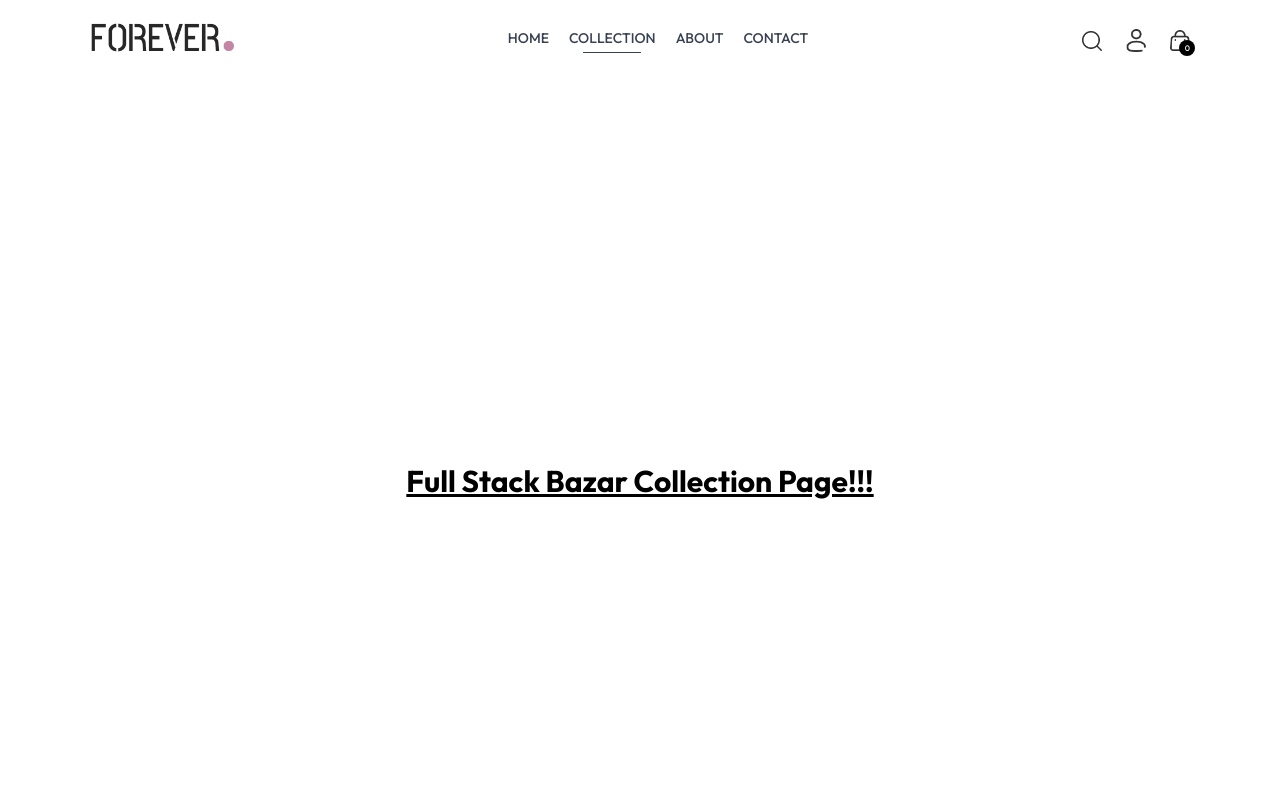
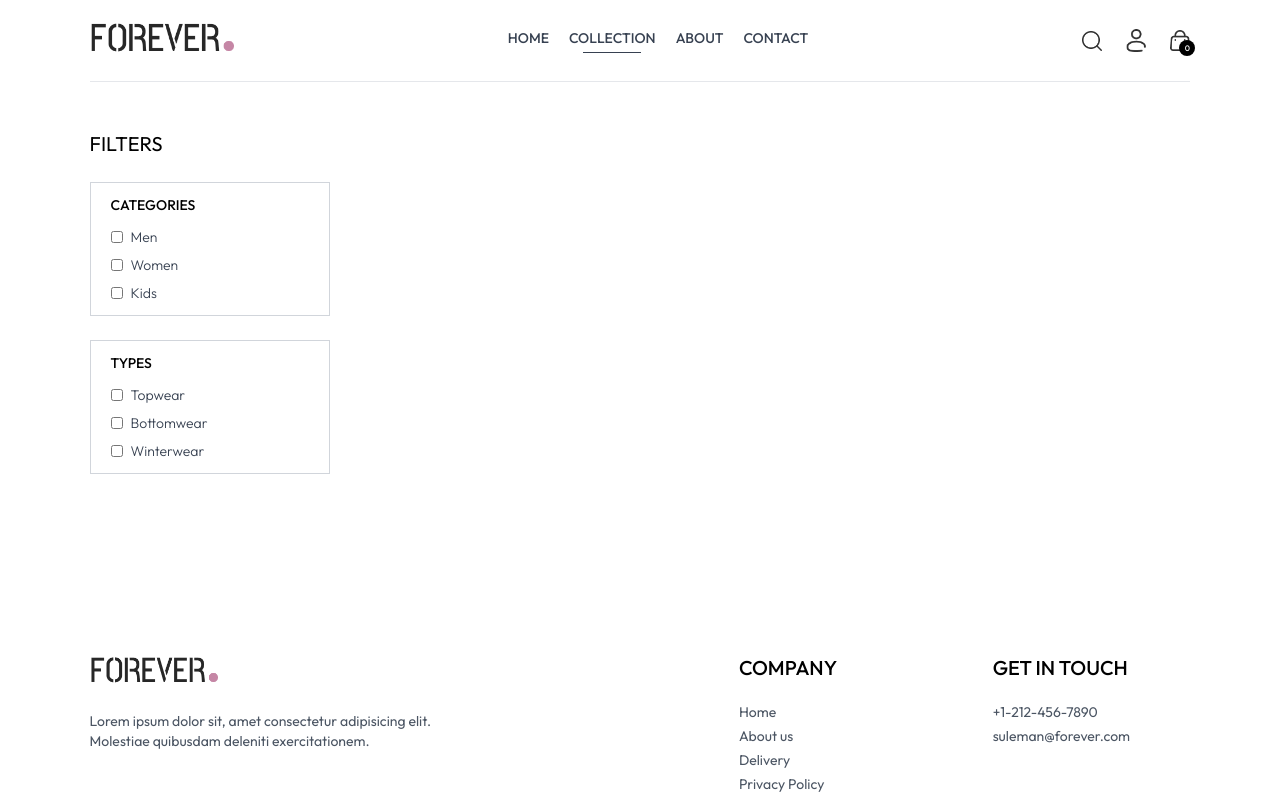
Before and after one commit to suleman37/Forever, a React (Create React App) app: page /collection in a window 1280 px wide. Shown: the top 800 px of the page. Built offline with nearby package versions, Linux system fonts and the light colour scheme.

Commit message:
Add Collection Filter Collection

```diff
--- a/src/Pages/Collection.jsx
+++ b/src/Pages/Collection.jsx
@@ -1,13 +1,62 @@
-import React from 'react'
+import React, { useContext, useState } from "react";
+import { ShopContext } from "../context/ShopContext";
 
 const Collection = () => {
+  const context = useContext(ShopContext);
+  const products = context ? context.products : [];
+  const [ShowFilter, setShowFilter] = useState(false);
+
   return (
-    <div>
-       <div className="flex items-center justify-center h-[100vh]">
-         <h1 className="text-3xl font-bold underline text-center">Full Stack Bazar Collection Page!!!</h1>
-       </div>
-    </div>
-  )
-}
+    <>
+      <div className="flex flex-col sm:flex-row gap-1 sm:gap-10 pt-10 border-t">
+        <div className="min-w-60">
+          <p className="my-2 text-xl filter items-center cursor-pointer gap-2">
+            FILTERS
+          </p>
+          <div
+            className={`border border-gray-300 pl-5 py-3 mt-6 ${
+              ShowFilter ? "hidden" : ""
+            }`}
+          >
+            <p className="mb-3 text-sm font-medium">CATEGORIES</p>
+            <div className="flex flex-col gap-2 text-sm font-light text-gray-700">
+              <p className="flex gap-2">
+                <input className="w-3" type="checkbox" value={"Men"} /> Men
+              </p>
+              <p className="flex gap-2">
+                <input className="w-3" type="checkbox" value={"Women"} /> Women
+              </p>
+              <p className="flex gap-2">
+                <input className="w-3" type="checkbox" value={"Kids"} /> Kids
+              </p>
+            </div>
+          </div>
 
-export default Collection
+          <div
+            className={`border border-gray-300 pl-5 py-3 mt-6 my-5 ${
+              ShowFilter ? "hidden" : ""
+            }`}
+          >
+            <p className="mb-3 text-sm font-medium">TYPES</p>
+            <div className="flex flex-col gap-2 text-sm font-light text-gray-700">
+              <p className="flex gap-2">
+                <input className="w-3" type="checkbox" value={"Topwear"} />
+                Topwear
+              </p>
+              <p className="flex gap-2">
+                <input className="w-3" type="checkbox" value={"Bottomwear"} />
+                Bottomwear
+              </p>
+              <p className="flex gap-2">
+                <input className="w-3" type="checkbox" value={"Winterwear"} />
+                Winterwear
+              </p>
+            </div>
+          </div>
+        </div>
+      </div>
+    </>
+  );
+};
+
+export default Collection;
--- a/src/components/Footer.jsx
+++ b/src/components/Footer.jsx
@@ -25,7 +25,7 @@
           <p className="text-xl font-medium mb-5">GET IN TOUCH</p>
           <ul className="flex flex-col gap-1 text-gray-600">
             <li>+1-212-456-7890</li>
-            <li>contact@forever.com</li>
+            <li>suleman@forever.com</li>
           </ul>
         </div>
       </div>
```
